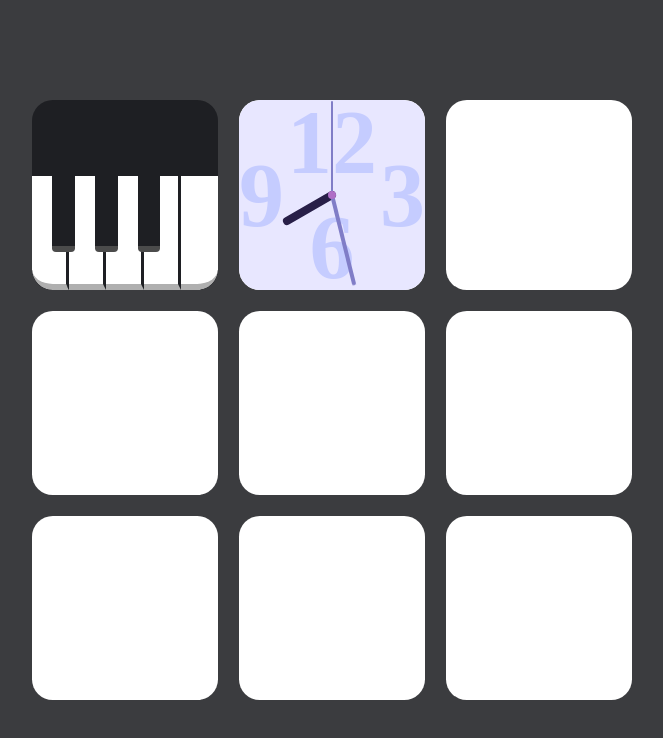
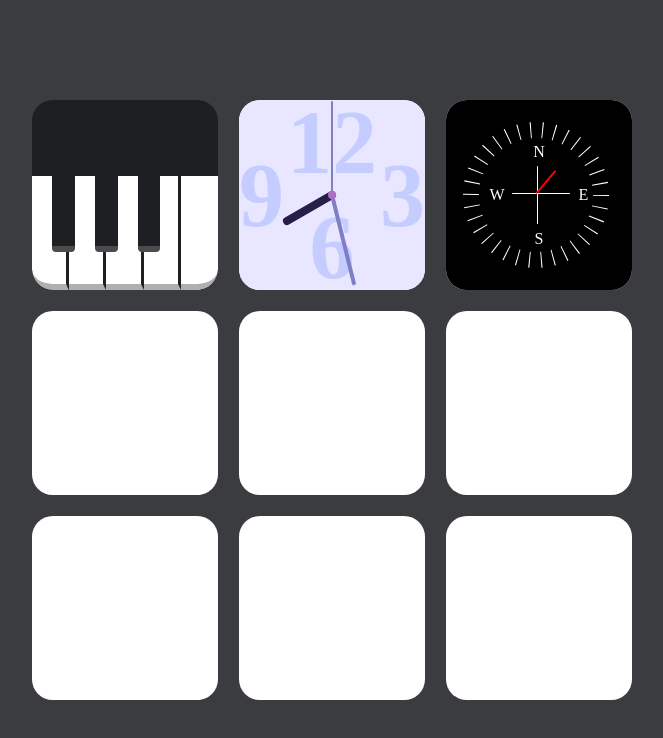
Before and after one commit to ertugrulsertaslan/widgets, a plain HTML site: page index.html in a window 1280 px wide. Shown: the whole page, without its empty margins (308-971 px from the left). Drawn offline with Linux system fonts and the light colour scheme.

Commit message:
add compass widget propertys

```diff
--- a/index.html
+++ b/index.html
@@ -46,7 +46,28 @@
                 </div>
             </div>
         </div>
-        <div class="widget"></div>
+        <div class="widget">
+            <div class="compass">
+                <div class="compass-circle">
+                   <svg xmlns="http://www.w3.org/2000/svg" version="1.1" viewPort="400, 400">
+		             <circle   class="circle" cx="90" cy="95" r="65" fill="none" stroke-dasharray="1, 11" />
+			        </svg>
+                    <div class="compass-direction">
+                        <div class="direction">
+                            <span>N</span>
+                            <span>S</span>
+                        </div>
+                        <div class="direction">
+                            <span>W</span>
+                            <span>E</span>
+                        </div>
+                        <div class="direction-stick-x"></div>
+                        <div class="direction-stick-y"></div>
+                        <div class="compass-stick"></div>
+                    </div>
+                </div>
+            </div>
+        </div>
         <div class="widget"></div>
         <div class="widget"></div>
         <div class="widget"></div>
```
Also changed, not shown: compass.js (added).
